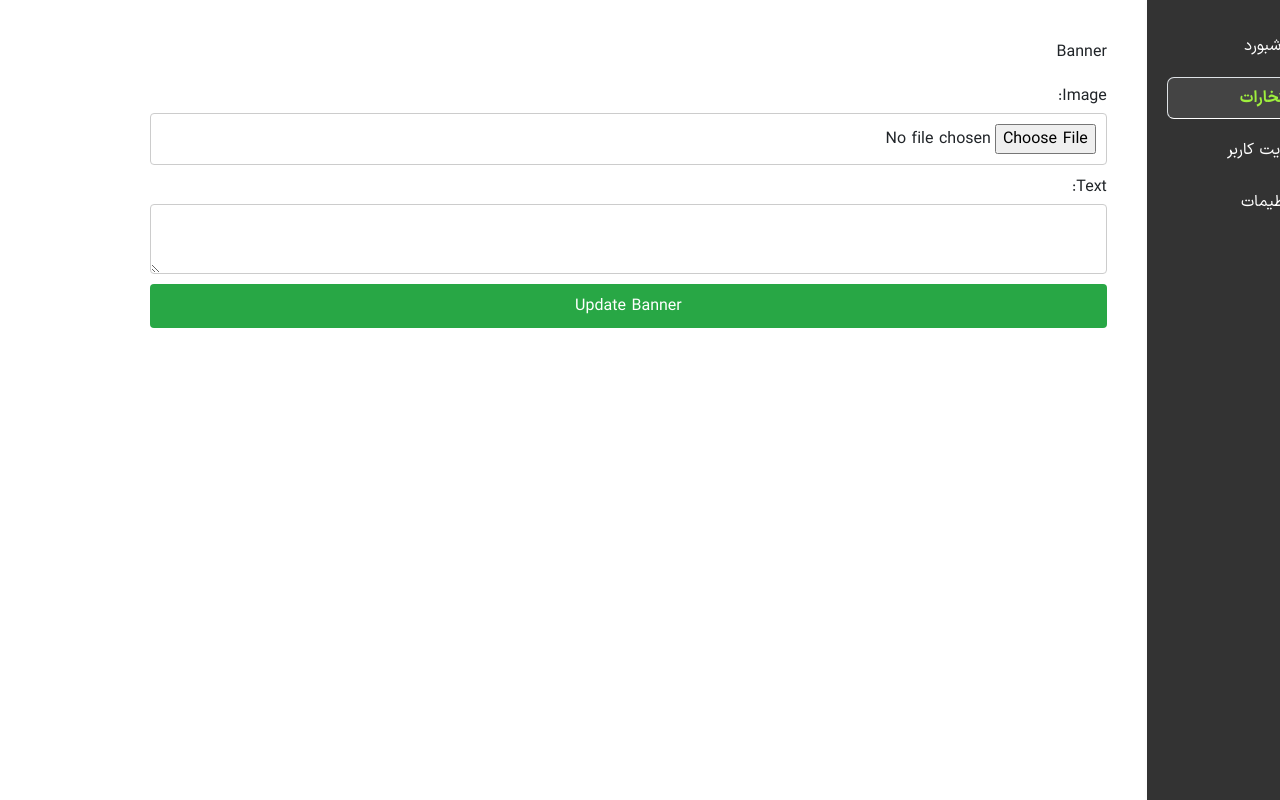
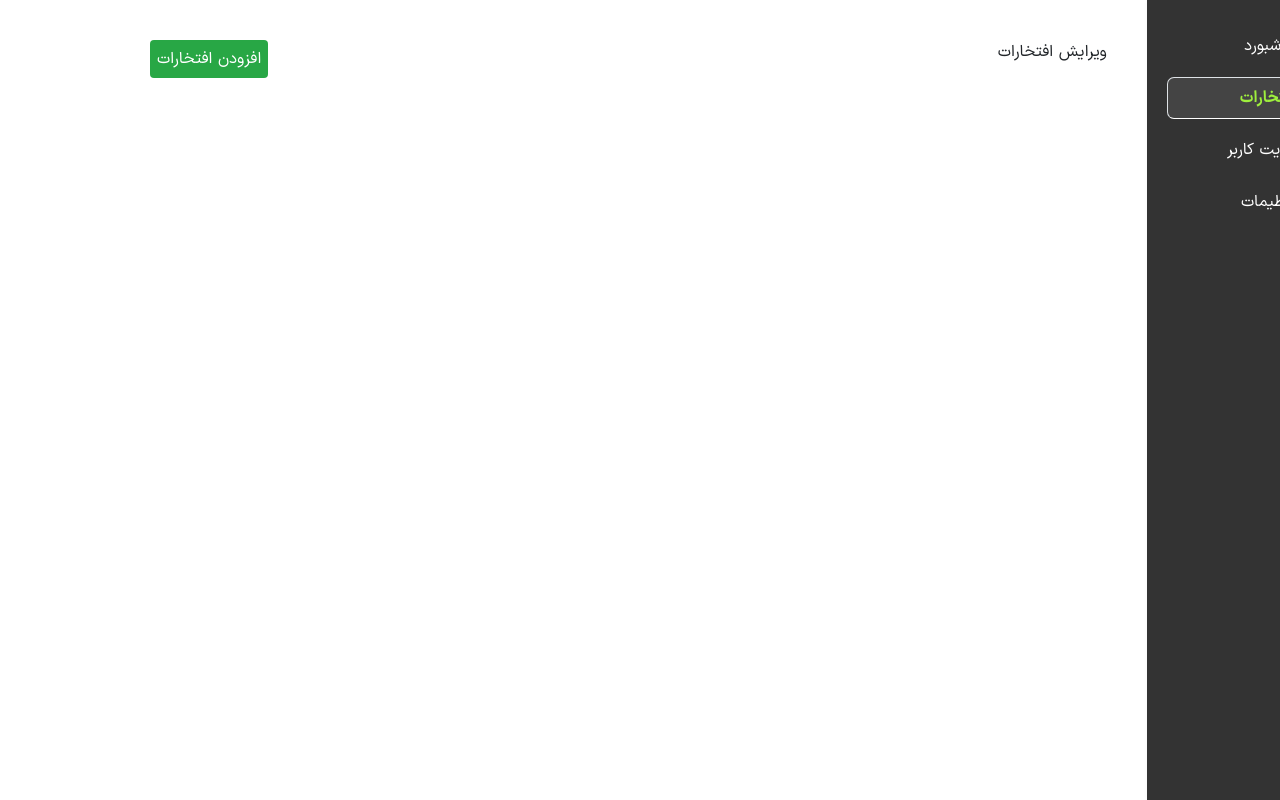
Before and after one commit to amirhoseinhoseinpoor/hologram-admin-shop, a Next.js app: page /AdminPanel in a window 1280 px wide. Both pictures are taken after a click on the tab "افتخارات". Built offline with nearby package versions, Linux system fonts and the light colour scheme.

Commit message:
add ck an honors part

```diff
--- a/package.json
+++ b/package.json
@@ -9,6 +9,8 @@
     "lint": "next lint"
   },
   "dependencies": {
+    "@ckeditor/ckeditor5-build-classic": "^42.0.1",
+    "@ckeditor/ckeditor5-react": "^8.0.0",
     "@emotion/react": "^11.11.4",
     "@emotion/styled": "^11.11.5",
     "@mui/icons-material": "^5.15.20",
--- a/src/app/AdminPanel/page.js
+++ b/src/app/AdminPanel/page.js
@@ -4,42 +4,20 @@ import style from "../Styles/AdminStyle/AdminStyle.module.scss";
 import Tab from "react-bootstrap/Tab";
 import Tabs from "react-bootstrap/Tabs";
 
-import React, { useState } from "react";
-import { useSelector, useDispatch } from "react-redux";
-import { banner } from "../Store/slice.js";
-import { updateBannerContent } from "../Store/thunks.js";
+import React, { useState ,lazy, Suspense } from "react";
 
 // import components
-import DefineUser from "../eachPageComponent/DefineUser/DefineUserTable.js";
+
+ // lazy loading
+ const DefineUser = lazy(() => import("../eachPageComponent/DefineUser/DefineUserTable.js"));
+ const HonorsMainComponent = lazy(() => import("../eachPageComponent/Honors/HonorsMainComponent.js"));
+
+const AdminPanel = () => {
 
 
 
-const AdminPanel = () => {
-  const dispatch = useDispatch();
-  const bannerV = useSelector(banner); // Access banner data from Redux store
-  const [bannerImage, setBannerImage] = useState(bannerV?.image || ""); // Set initial image state
-  const [bannerText, setBannerText] = useState(bannerV?.text || ""); // Set initial text state
-  const [activeTab, setActiveTab] = useState("Doshbord"); // Set initial active tab
+  const [activeTab, setActiveTab] = useState("Doshbord");
 
-  // image change
-  const handleImageChange = (event) => {
-    const newImage = event.target.files[0];
-    setBannerImage(newImage);
-  };
-
-  // text change
-  const handleTextChange = (event) => {
-    setBannerText(event.target.value);
-  };
-
-  // form submit
-  const handleSubmit = async (event) => {
-    event.preventDefault();
-    const formData = new FormData();
-    formData.append("image", bannerImage); // Append image file
-    formData.append("text", bannerText); // Append banner text
-    await dispatch(updateBannerContent(formData)); // Dispatch update thunk
-  };
 
   return (
     <section className={`h-100 ${style.adminPanel}`}>
@@ -59,27 +37,17 @@ const AdminPanel = () => {
       <div className={style.content}>
         {activeTab === "Honors" && (
           <div className={style.tabContent}>
-            <h2>Banner</h2>
-            <form onSubmit={handleSubmit}>
-              <label htmlFor="bannerImage">Image:</label>
-              <input
-                type="file"
-                id="bannerImage"
-                onChange={handleImageChange}
-              />
-              <label htmlFor="bannerText">Text:</label>
-              <textarea
-                id="bannerText"
-                value={bannerText}
-                onChange={handleTextChange}
-              />
-              <button type="submit">Update Banner</button>
-            </form>
+            <Suspense fallback={<div>loading...</div>}>
+              <HonorsMainComponent/>
+            </Suspense>
+
           </div>
         )}
         {activeTab === "defineUser" && (
           <div className={style.tabContent}>
-            <DefineUser/>
+            <Suspense fallback={<div>Loading...</div>}>
+              <DefineUser />
+            </Suspense>
 
           </div>
         )}
--- a/src/app/Store/slice.js
+++ b/src/app/Store/slice.js
@@ -1,5 +1,5 @@
-import { createSlice} from '@reduxjs/toolkit';
-import {login , logout , updateBannerContent} from './thunks'
+import { createSlice } from "@reduxjs/toolkit";
+import { login, logout, Adduser } from "./thunks";
 
 const authinitialState = {
   token: null,
@@ -7,11 +7,9 @@ const authinitialState = {
   error: null,
 };
 
-
-
 const authSlice = createSlice({
-  name: 'auth',
-  initialState : authinitialState,
+  name: "auth",
+  initialState: authinitialState,
   reducers: {},
   extraReducers: (builder) => {
     builder
@@ -37,11 +35,10 @@ const authSlice = createSlice({
       })
       .addCase(logout.rejected, (state) => {
         state.loading = false;
-              state.error = action.payload || 'Login failed';
+        state.error = action.payload || "Login failed";
       });
   },
 });
-
 
 // export default authSlice.reducer;
 export const authSliceV = authSlice.reducer;
@@ -49,23 +46,31 @@ export const token = (state) => state.auth.token;
 export const loading = (state) => state.auth.loading;
 export const error = (state) => state.auth.error;
 
-
 const AdminInitialState = {
   banner: null,
+  loading: false,
+  error: null,
 };
 
-
 const adminSlice = createSlice({
-    name: 'admin',
-    initialState :AdminInitialState,
+  name: "users",
+  initialState: AdminInitialState,
   reducers: {},
   extraReducers: (builder) => {
     builder
 
-        .addCase(updateBannerContent.fulfilled, (state, action) => {
-          state.banner = action.payload; // Update banner data on success
+      .addCase(Adduser.pending, (state) => {
+        state.loading = true;
+        state.error = null;
       })
-
+      .addCase(Adduser.fulfilled, (state, action) => {
+        state.loading = false;
+        state.banner = action.payload;
+      })
+      .addCase(Adduser.rejected, (state, action) => {
+        state.loading = false;
+        state.error = action.error.message;
+      });
   },
 });
 
--- a/src/app/Store/thunks.js
+++ b/src/app/Store/thunks.js
@@ -20,22 +20,6 @@ export const login = createAsyncThunk(
   }
 );
 
-export const updateBannerContent = createAsyncThunk(
-  'admin/updateBanner',
-  async (formData, thunkAPI) => {
-    try {
-      const response = await axios.post('/api/admin/banner', formData, {
-        headers: {
-          'Content-Type': 'multipart/form-data',
-        },
-      });
-      return response.data; // Assuming successful update returns updated banner data
-    } catch (error) {
-      return thunkAPI.rejectWithValue(error.message);
-    }
-  }
-);
-
 export const logout = createAsyncThunk(
   'auth/logout',
   async () => {
@@ -45,3 +29,19 @@ export const logout = createAsyncThunk(
       console.error('Logout error:', error);
   }
 });
+
+
+export const Adduser = createAsyncThunk(
+  'users/Adduser',
+  async (formData, thunkAPI) => {
+    console.log(formData);
+    try {
+      const response = await axios.post('/json/tabelContent.json', formData);
+
+
+      return response.data; // Assuming successful update returns updated banner data
+    } catch (error) {
+      return thunkAPI.rejectWithValue(error.message);
+    }
+  }
+);
--- a/src/app/Styles/AdminStyle/AdminStyle.module.scss
+++ b/src/app/Styles/AdminStyle/AdminStyle.module.scss
@@ -71,13 +71,13 @@
 .tabContent input,
 .tabContent textarea {
   margin-bottom: 10px;
-  padding: 10px;
+  padding: 7px;
   border: 1px solid #ccc;
   border-radius: 4px;
 }
 
 .tabContent button {
-  padding: 10px;
+  padding: 7px;
   background-color: #28a745;
   color: #fff;
   border: none;
--- /dev/null
+++ b/src/app/eachPageComponent/Honors/CKEditor.js
@@ -0,0 +1,34 @@
+import React, { useState } from 'react';
+import { CKEditor } from '@ckeditor/ckeditor5-react';
+import ClassicEditor from '@ckeditor/ckeditor5-build-classic';
+
+const BlogEditor = () => {
+  const [content, setContent] = useState('');
+
+  const handleEditorChange = (event, editor) => {
+    const data = editor.getData();
+    setContent(data);
+  };
+
+  const handleSubmit = (event) => {
+    event.preventDefault();
+
+    console.log('Blog content:', content);
+  };
+
+  return (
+    <div>
+      <h2>Create Blog Post</h2>
+      <form onSubmit={handleSubmit}>
+        <CKEditor
+          editor={ClassicEditor}
+          data={content}
+          onChange={handleEditorChange}
+        />
+        <button type="submit">Save Blog Post</button>
+      </form>
+    </div>
+  );
+};
+
+export default BlogEditor;
--- /dev/null
+++ b/src/app/eachPageComponent/Honors/HonorsMainComponent.js
@@ -0,0 +1,92 @@
+"use client";
+
+import React, { useState } from "react";
+
+
+
+import { useSelector, useDispatch } from "react-redux";
+import { banner } from "../../Store/slice.js";
+import { updateBannerContent } from "../../Store/thunks.js";
+import  CKEditor  from "./CKEditor.js";
+
+export default function HonorsMainComponent() {
+
+  const dispatch = useDispatch();
+  const bannerV = useSelector(banner);
+
+  const [bannerImage, setBannerImage] = useState(bannerV?.image || "");
+  const [bannerText, setBannerText] = useState(bannerV?.text || "");
+
+  // add honors
+  const [activekey, setActiveKey] = useState("editUserPage");
+
+  // image change
+  const handleImageChange = (event) => {
+    const newImage = event.target.files[0];
+    setBannerImage(newImage);
+  };
+
+  // text change
+  const handleTextChange = (event) => {
+    setBannerText(event.target.value);
+  };
+
+  // form submit
+  const handleSubmit = async (event) => {
+    event.preventDefault();
+    const formData = new FormData();
+    formData.append("image", bannerImage); // Append image file
+    formData.append("text", bannerText); // Append banner text
+    await dispatch(updateBannerContent(formData)); // Dispatch update thunk
+  };
+
+  return (
+    <section>
+      {activekey === "editUserPage" && (
+        <>
+          <div className="d-flex flex-row justify-content-between mb-2">
+            <div>
+              <h2 className="m-0"> ویرایش افتخارات</h2>
+            </div>
+            <div>
+              <button onClick={() => setActiveKey("addUser")}>افزودن افتخارات</button>
+            </div>
+          </div>
+
+
+        </>
+      )}
+
+
+      {activekey === "addUser" && (
+        <>
+          <div className="d-flex flex-row justify-content-between mb-2">
+            <div>
+              <h2 className="m-0"> افزودن افتخارات</h2>
+            </div>
+            <div>
+              <button onClick={() => setActiveKey("editUserPage")}>ویرایش افتخارات</button>
+            </div>
+          </div>
+
+          <div>
+          <form onSubmit={handleSubmit}>
+            <label htmlFor="bannerImage">Image:</label>
+            <input type="file" id="bannerImage" onChange={handleImageChange} />
+            <label htmlFor="bannerText">Text:</label>
+            <textarea
+              id="bannerText"
+              value={bannerText}
+              onChange={handleTextChange}
+            />
+            <button type="submit">Update Banner</button>
+          </form>
+          </div>
+
+          <CKEditor/>
+
+        </>
+      )}
+    </section>
+  );
+}
```
Also changed, not shown: src/app/eachPageComponent/DefineUser/AddUserBtn.js (+22 -11 lines), 1 other file (tests, documents, lock files or other folders). Lines whose indentation alone changed are shown as unchanged.
